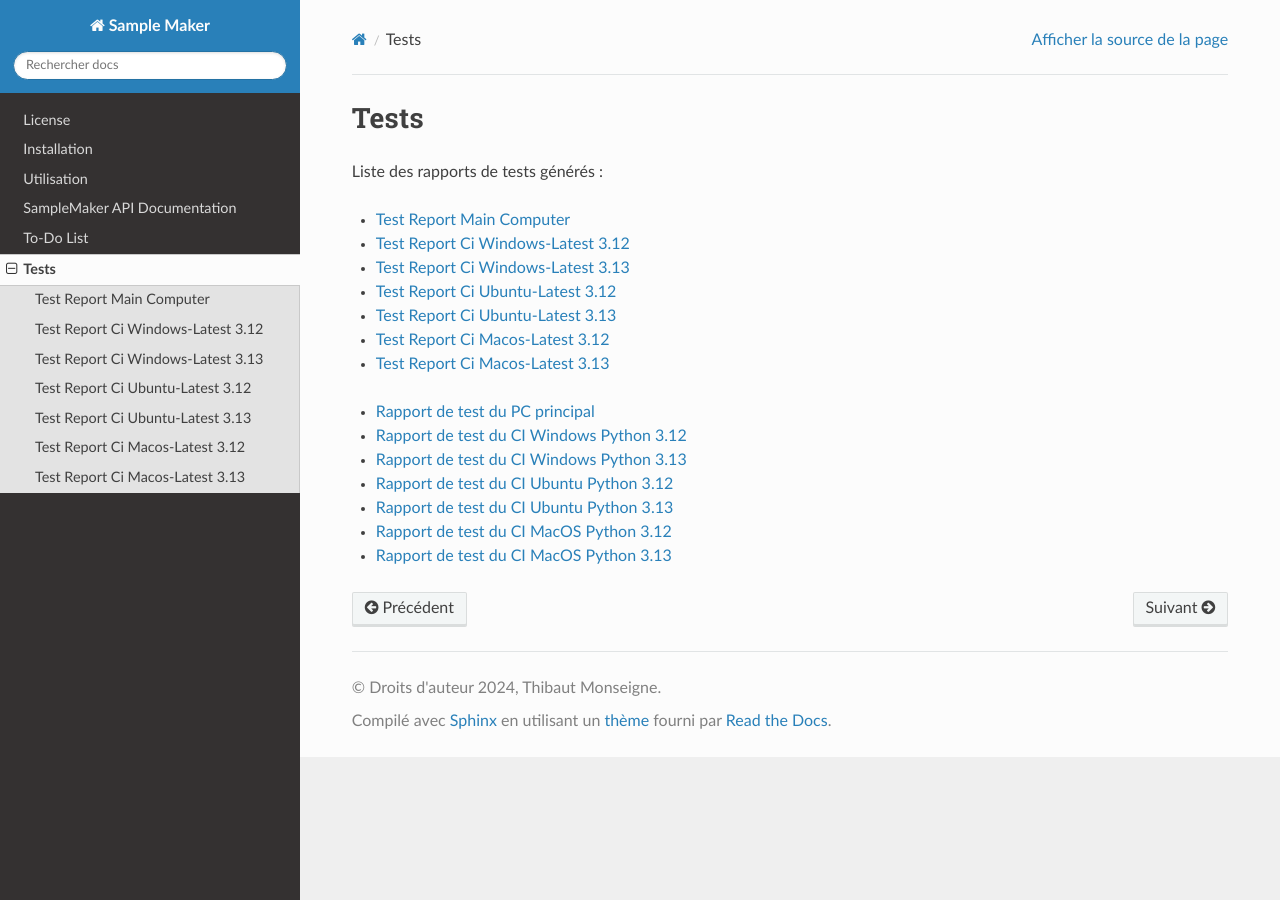
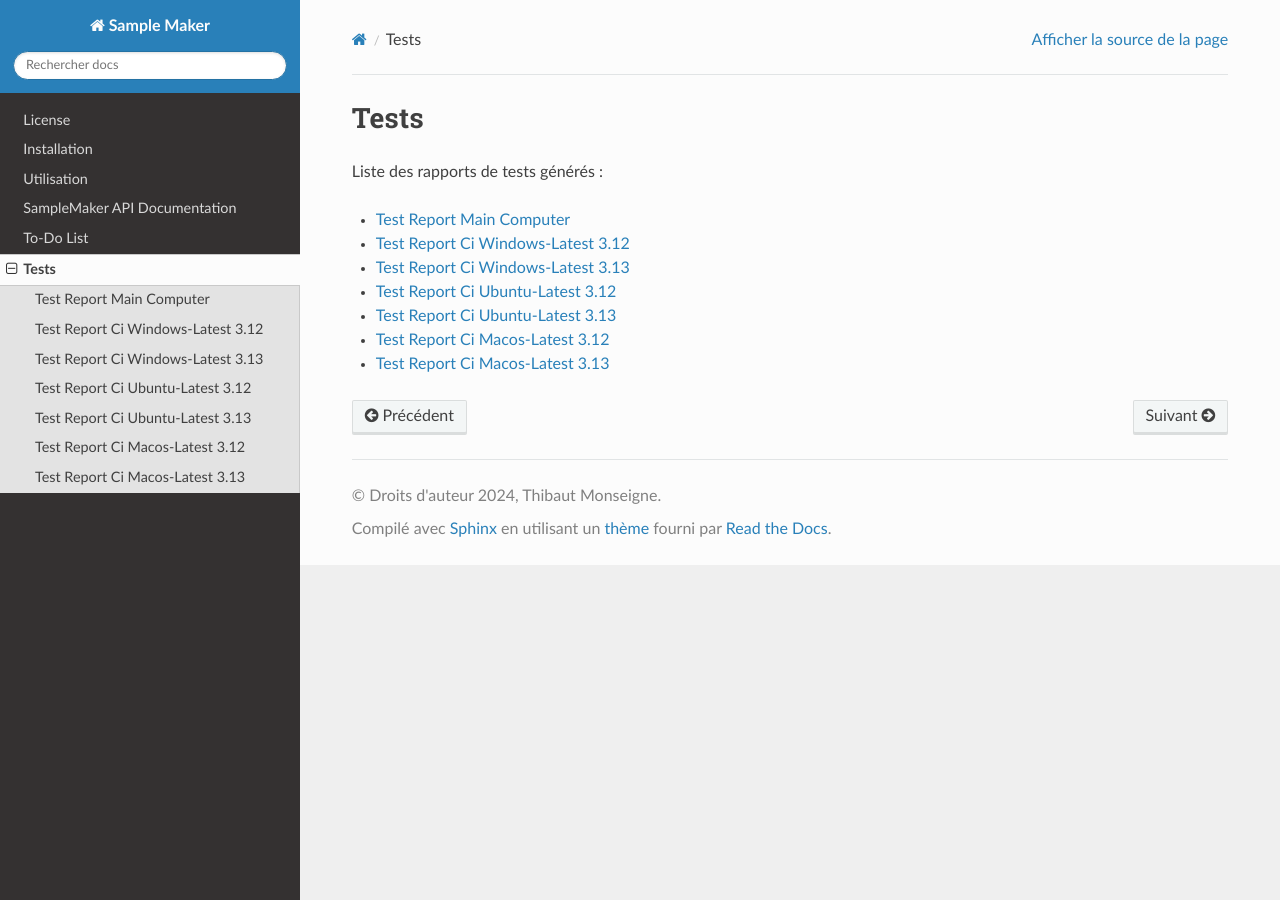
Before and after one commit to tmonseigne/Sample-Maker, a Sphinx documentation site: the page built from Docs/Reports/Test_Reports.rst, in a window 1280 px wide. Built offline with Sphinx 7.4.7 and the Read the Docs theme 3.1.0, drawn with Linux system fonts in a browser that asks for light colours.

Commit message:
:fire: Clean Report index

```diff
--- a/Docs/Reports/Test_Reports.rst
+++ b/Docs/Reports/Test_Reports.rst
@@ -15,11 +15,3 @@ Liste des rapports de tests générés :
    Test_Report_CI_ubuntu-latest_3.13
    Test_Report_CI_macos-latest_3.12
    Test_Report_CI_macos-latest_3.13
-
-- `Rapport de test du PC principal <test_reports/main_pc_test_report.html>`_
-- `Rapport de test du CI Windows Python 3.12 <test_reports/CI_windows-latest_3.12_test_report.html>`_
-- `Rapport de test du CI Windows Python 3.13 <test_reports/CI_windows-latest_3.13_test_report.html>`_
-- `Rapport de test du CI Ubuntu Python 3.12 <test_reports/CI_ubuntu-latest_3.12_test_report.html>`_
-- `Rapport de test du CI Ubuntu Python 3.13 <test_reports/CI_ubuntu-latest_3.13_test_report.html>`_
-- `Rapport de test du CI MacOS Python 3.12 <test_reports/CI_macos-latest_3.12_test_report.html>`_
-- `Rapport de test du CI MacOS Python 3.13 <test_reports/CI_macos-latest_3.13_test_report.html>`_
```
